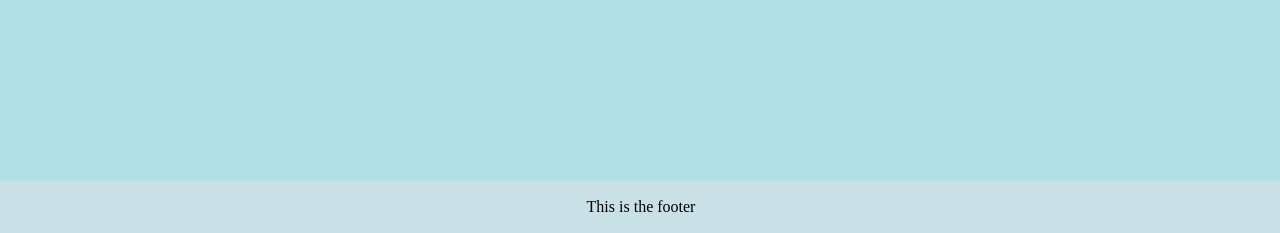
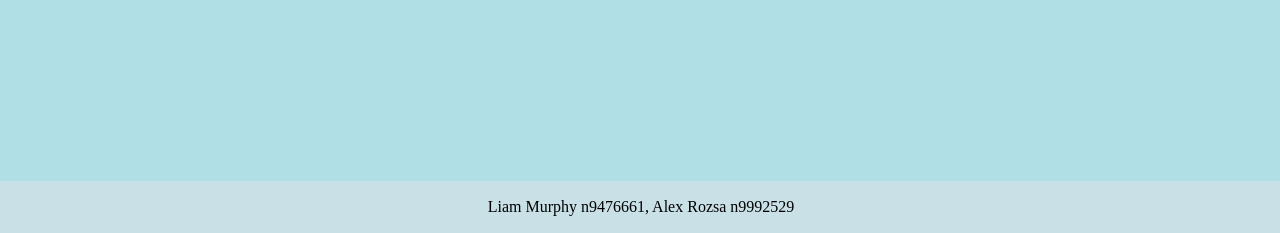
Before and after one commit to Azsorlex26/cab230-project, a PHP site: page /applications/ in a window 1280 px wide. Shown: the part 567-800 px from the top of the page. Run offline with PHP 8.4, Linux system fonts and the light colour scheme.

Commit message:
Updated footer text

```diff
--- a/fixedfooter.php
+++ b/fixedfooter.php
@@ -1,3 +1,3 @@
 <div class="fixedfooter">
-    <p>This is the footer</p>
+    <p>Liam Murphy n9476661, Alex Rozsa n9992529</p>
 </div>
--- a/relativefooter.php
+++ b/relativefooter.php
@@ -1,3 +1,3 @@
 <div class="relativefooter">
-    <p>This is the footer</p>
+    <p>Liam Murphy n9476661, Alex Rozsa n9992529</p>
 </div>
```
